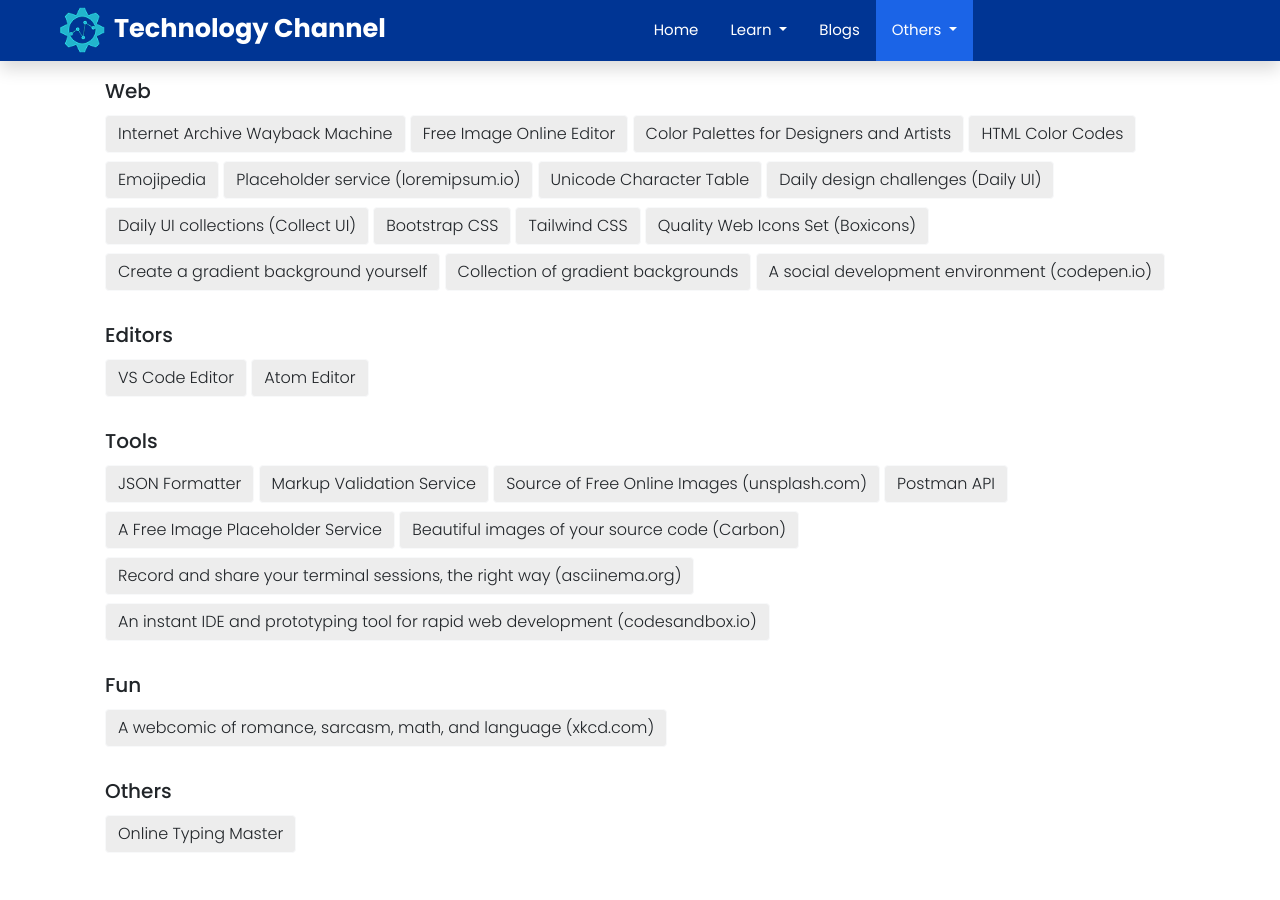
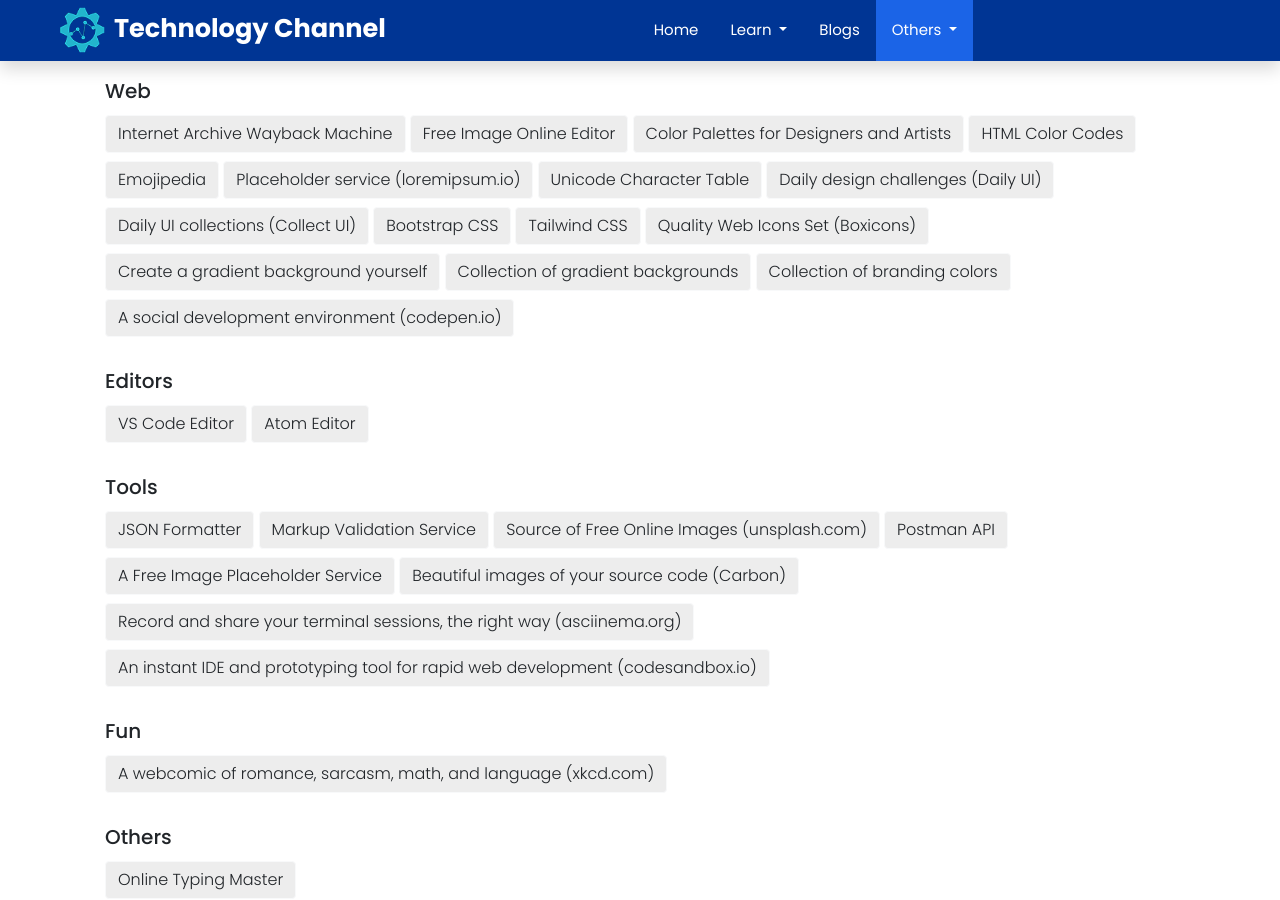
Before and after one commit to technologychannel/technologychannel.github.io, a Jekyll site: the page built from pages/links.html, in a window 1280 px wide and 900 px high, scrolled down 383 px. Built offline with Jekyll 4.4.1, drawn with Linux system fonts in a browser that asks for light colours; comment, search, counter and statistics services are not loaded.

Commit message:
Update links.yml

```diff
--- a/_data/links.yml
+++ b/_data/links.yml
@@ -51,6 +51,8 @@ web:
     title: Create a gradient background yourself
   - link: https://www.grabient.com/
     title: Collection of gradient backgrounds
+  - link: https://branition.com/colors
+    title: Collection of branding colors
   - link: https://codepen.io
     title: A social development environment (codepen.io)
 editors:
```
